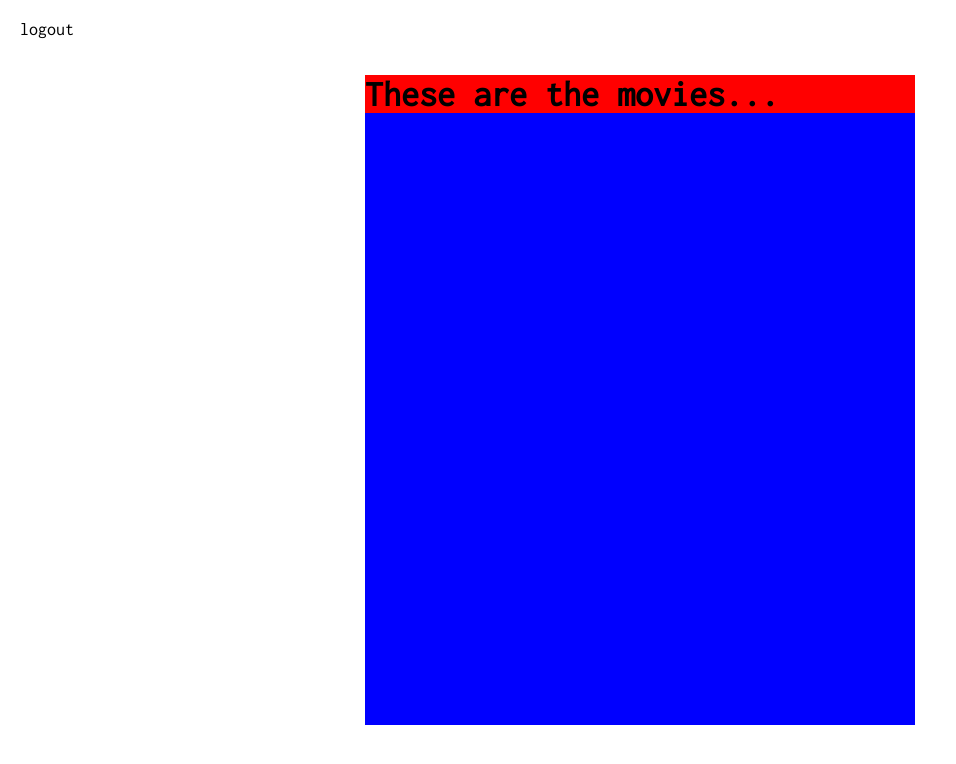
After one commit to lucitian/Rovot, a Django app: page /result/ in a window 1280 px wide. The commit adds this page. Shown: the top 764 px of the page, without its empty margins (0-956 px from the left). Run offline with Django 3.2, Linux system fonts and the light colour scheme; the visitor is signed in with stand-in values (Sample User, id 1); parts of the project's set-up code (start-up, migrations or seed data) failed here and were passed over.

Commit message:
Added result html

```diff
--- a/django_rovot/settings.py
+++ b/django_rovot/settings.py
@@ -136,8 +136,4 @@ CHATTERBOT = {
         'import_path': 'chatterbot.storage.SQLStorageAdapter',
         'database_uri': 'mysql://root:root@localhost/rovot_db'
     },
-    'logic_adapters': [
-        {"import_path": "chatterbot.logic.BestMatch",},
-        {'import_path': "chatterbot.logic.MathematicalEvaluation"}
-    ],
 }
--- a/rovot/static/directories/css/home.css
+++ b/rovot/static/directories/css/home.css
@@ -20,16 +20,15 @@
 
 .chatbox-form {
     width: 550px;
-    background-color: blue;
 }
 
 .chatbox {
     height: auto;
     width: 550px;
     position: fixed;
-    top: 75px; bottom: 135px;
+    top: 75px; bottom: 170px;
+    overflow-y: auto;
     padding: 0 30px;
-    overflow-y: auto;
 }
 
 .chatbox-header {
@@ -37,6 +36,17 @@
     text-justify: inter-word;
 }
 
+.chatbox-result {
+    top: 0px;
+    bottom: 150px;
+    width: 100%; height: 35px;
+    background-color: #fff;
+    padding: 0 30px;
+}
+
+.messages-container {
+    padding: 0 30px;
+}
 /* - Messages - */
 .msg {
     padding: 30px 0;
--- /dev/null
+++ b/rovot/static/directories/css/result.css
@@ -0,0 +1,40 @@
+.result-container {
+    display: flex;
+    justify-content: center;
+}
+
+.logout-button {
+    top: 20px; left: 20px;
+    position: fixed;
+    transition: 0.2s
+}
+
+.logout-button a {
+    color: black;
+    text-decoration: none !important;
+}
+
+.logout-button:hover {
+    font-weight: 700;
+}
+
+.result-box {
+    width: 550px;
+    position: fixed;
+    top: 75px; bottom: 75px;
+    overflow-y: auto;
+    background-color: blue;
+}
+
+.result-header {
+    width: 100%;
+    background-color: red;
+}
+
+.result-header h1 {
+    text-align: justify;
+}
+
+.result-options {
+    width: 100%;
+}
--- a/rovot/templates/directories/base.html
+++ b/rovot/templates/directories/base.html
@@ -9,6 +9,7 @@
         <link rel="stylesheet" type="text/css" href="{% static 'directories/css/login.css' %}">
         <link rel="stylesheet" type="text/css" href="{% static 'directories/css/register.css' %}">
         <link rel="stylesheet" type="text/css" href="{% static 'directories/css/home.css' %}">
+        <link rel="stylesheet" type="text/css" href="{% static 'directories/css/result.css' %}">
         <title>RoVot</title>
     </head>
     <body>
--- /dev/null
+++ b/rovot/templates/directories/result.html
@@ -0,0 +1,21 @@
+{% extends 'directories/base.html' %}
+{% block content %}
+    <div class="result-container">
+        <div class="logout-button">
+            <a href="{% url 'rovot-logout' %}">logout</a>
+        </div>
+        <div class="result-box">
+            <div class="result-header">
+                <h1>These are the movies...</h1>
+            </div>
+            <div class="result-options">
+                <div class="chat">
+
+                </div>
+                <div class="graph">
+
+                </div>
+            </div>
+        </div>
+    </div>
+{% endblock %}
--- a/rovot/urls.py
+++ b/rovot/urls.py
@@ -11,4 +11,5 @@ urlpatterns = [
 
     path('rovot/', views.home, name='rovot-home'),
     url(r'^api/chatterbot/', ChatterBotApiView.as_view(), name='chatterbot'),
+    path('result/', views.result_movie, name='rovot-result'),
 ]
--- a/rovot/views.py
+++ b/rovot/views.py
@@ -96,12 +96,11 @@ class ChatterBotApiView(View):
 
     trainer = ChatterBotCorpusTrainer(chatterbot)
 
-    """
+    '''
     trainer.train(
-        "chatterbot.corpus.english.ai",
         "chatterbot.corpus.english.conversations"
     )
-    """
+    '''
 
     def post(self, request, *args, **kwargs):
         print(user_sentiments)
@@ -138,3 +137,7 @@ class ChatterBotApiView(View):
         return JsonResponse({
             'name': self.chatterbot.name
         })
+
+@login_required(login_url='rovot-login')
+def result_movie(request):
+    return render(request, 'directories/result.html')
```
Also changed, not shown: rovot/templates/directories/home.html (+7 -2 lines), 1 other file.
